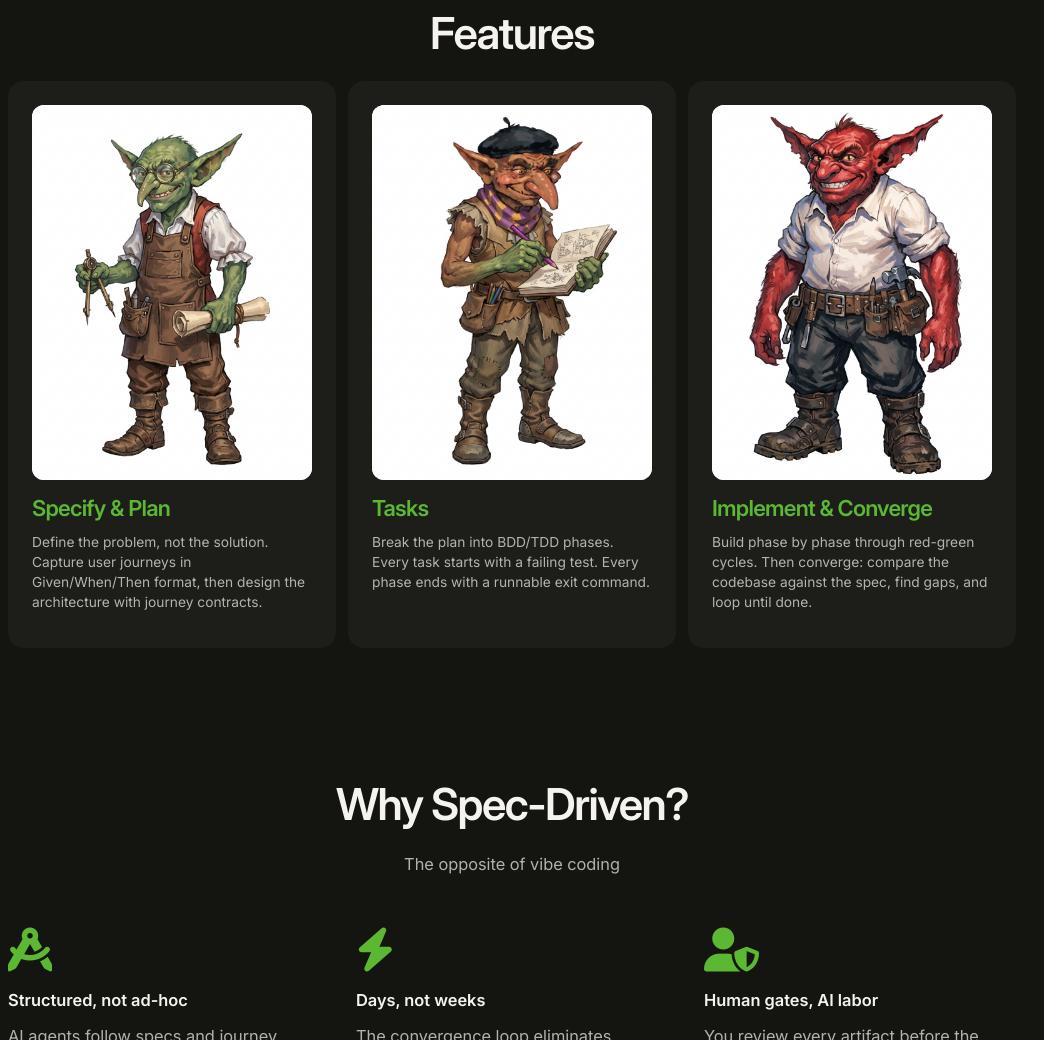
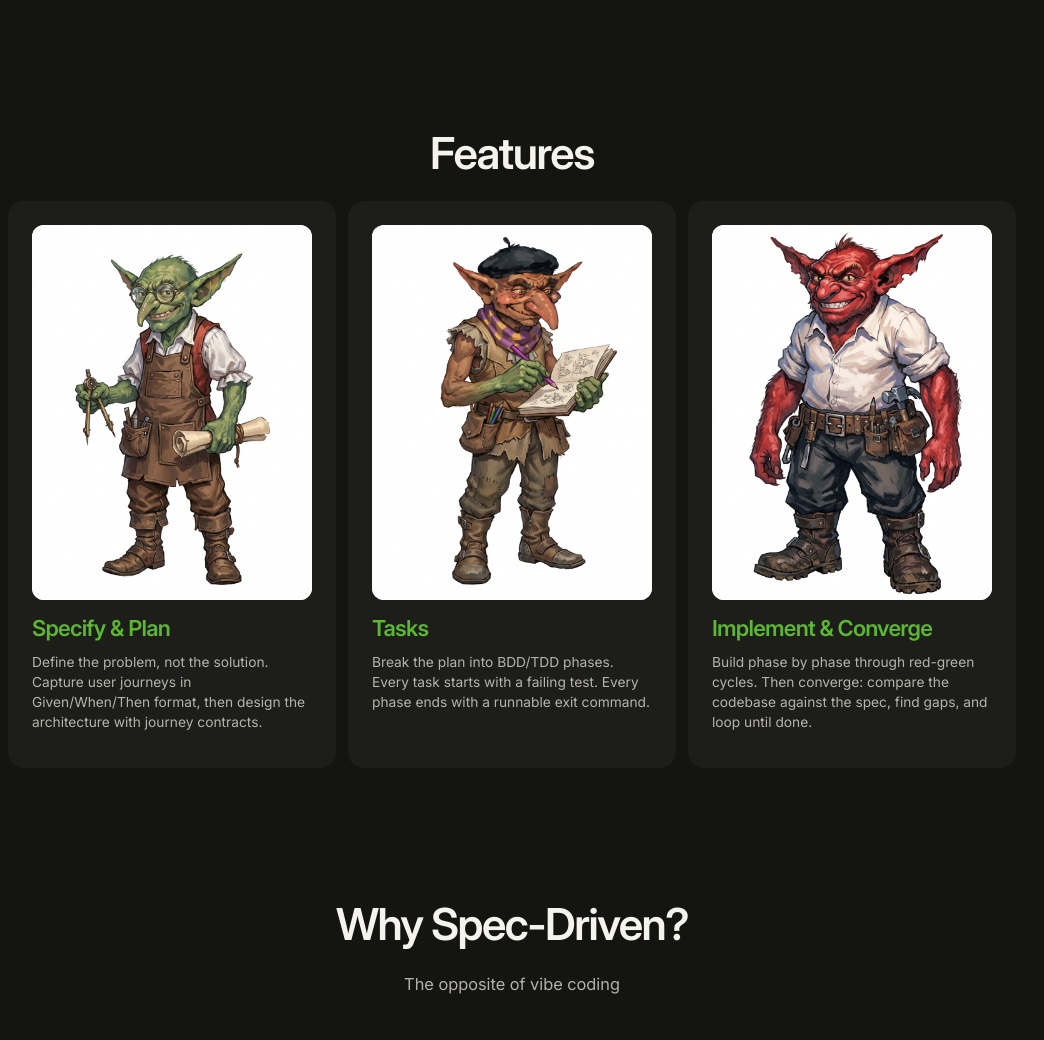
Before and after one commit to trasgo-furioso/trasgo-speckit, a plain HTML site: page site/index.html in a window 1280 px wide. Shown: the part 1738-2778 px from the top of the page, without its empty margins (128-1172 px from the left). Drawn offline with Linux system fonts and the light colour scheme.

Commit message:
separate Features into own section, fix convergence loop colors
Split Features cards into <section id="features"> separate from
method section. Rebuild convergence loop SVG with correct color
mapping: muted green loop ring, accent green bars.

Co-Authored-By: Claude Opus 4.6 (1M context) <noreply@anthropic.com>

```diff
--- a/site/index.html
+++ b/site/index.html
@@ -94,6 +94,8 @@
           <img src="images/convergence-loop.svg" loading="lazy" width="100%"
             alt="Convergence loop diagram showing the specify, plan, tasks, implement, converge cycle" />
         </div>
+      </section>
+      <section id="features">
         <div class="heading centered">
           <h2 class="no-top-margin">Features</h2>
         </div>
```
